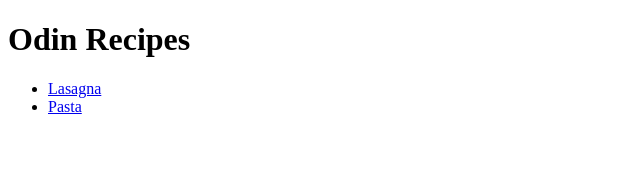
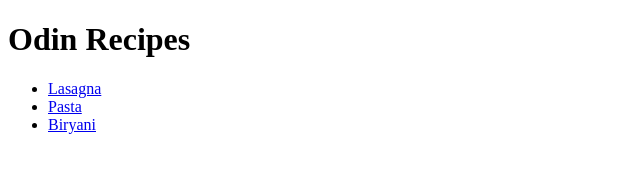
Before and after one commit to PanchalingalaAkhilReddy/odin-recipes, a plain HTML site: page index.html in a window 1280 px wide. Shown: the full height of the page, 0-640 px from the left. Drawn offline with Linux system fonts and the light colour scheme.

Commit message:
Add biryani recipe link to index page

```diff
--- a/index.html
+++ b/index.html
@@ -10,5 +10,6 @@
     <ul>
   <li><a href="recipes/lasagna.html">Lasagna</a></li>
   <li><a href="recipes/pasta.html">Pasta</a></li>
+ <li><a href="recipes/biryani.html">Biryani</a></li>
 </body>
 </html>
```
